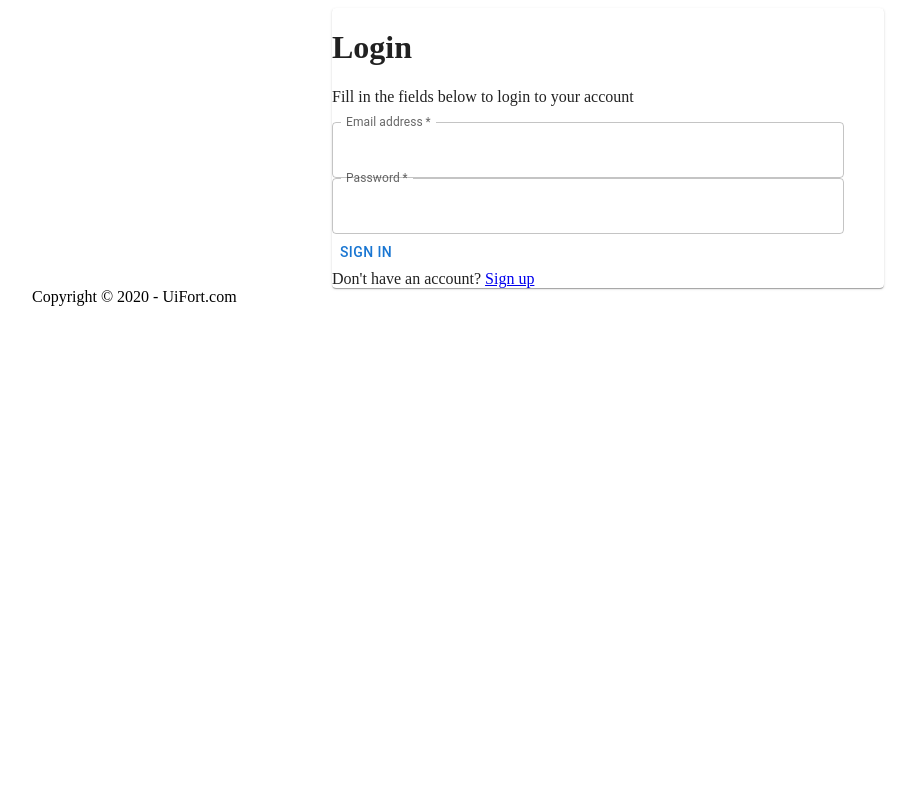
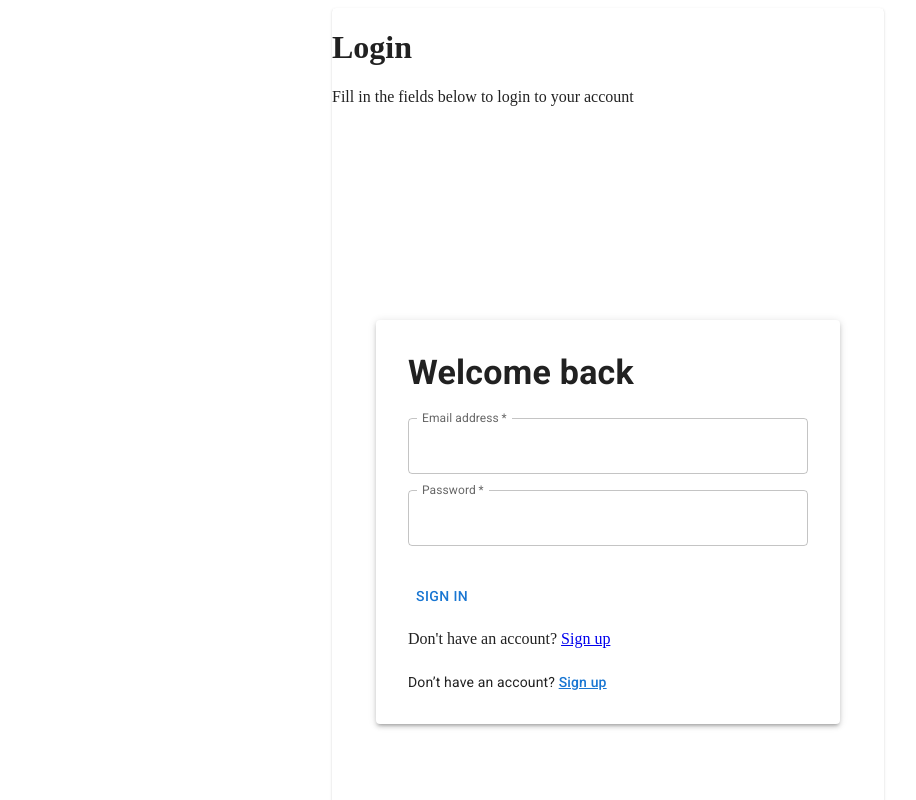
Before and after one commit to tommynunez/Todo_MERN, a React (Vite) app: page / in a window 1280 px wide. Both pictures are taken after a click on the button "Login". Shown: the top 800 px of the page, without its empty margins (32-948 px from the left). Built offline with nearby package versions, Linux system fonts and the light colour scheme; no server answers; grey boxes are pictures that could not be loaded.

Commit message:
putting the page together pc keeps freezing

```diff
--- a/index.html
+++ b/index.html
@@ -3,6 +3,16 @@
   <head>
     <meta charset="UTF-8" />
     <meta name="viewport" content="width=device-width, initial-scale=1.0" />
+    <link rel="preconnect" href="https://fonts.googleapis.com" />
+    <link rel="preconnect" href="https://fonts.gstatic.com" crossorigin />
+    <link
+      rel="stylesheet"
+      href="https://fonts.googleapis.com/css2?family=Roboto:wght@300;400;500;700&display=swap"
+    />
+    <link
+      rel="stylesheet"
+      href="https://fonts.googleapis.com/icon?family=Material+Icons"
+    />
     <title>Vite + React + TS</title>
   </head>
   <body>
--- a/package.json
+++ b/package.json
@@ -17,6 +17,7 @@
   "dependencies": {
     "@emotion/react": "^11.14.0",
     "@emotion/styled": "^11.14.1",
+    "@mui/icons-material": "^7.3.8",
     "@mui/material": "^7.3.8",
     "@rollup/plugin-replace": "^6.0.3",
     "@types/express-validator": "^3.0.2",
@@ -62,8 +63,7 @@
     "@typescript-eslint/parser": "^8.56.1",
     "@vitejs/plugin-react-swc": "^4.2.3",
     "cross-env": "^10.1.0",
-    "eslint": "^10.0.2",
-    "eslint-plugin-react-hooks": "^7.0.1",
+    "eslint": "^9.39.3",
     "eslint-plugin-react-refresh": "^0.5.2",
     "jest": "^30.2.0",
     "ts-jest": "^29.4.6",
--- a/src/client/components/authentication/login/index.tsx
+++ b/src/client/components/authentication/login/index.tsx
@@ -7,16 +7,11 @@ export const Login = () => {
   return (
     <>
       <Grid container spacing={0}>
-        <Grid
-          alignItems="center"
-          className="d-flex align-items-center justify-content-center flex-column"
-        >
-          <div className="divider-v divider-v-lg d-none d-md-block" />
-          <div className="text-center mt-4">
-            <h1 className="font-size-xxl mb-1 font-weight-bold">Login</h1>
-            <p className="mb-0 text-black-50">
-              Fill in the fields below to login to your account
-            </p>
+        <Grid alignItems="center">
+          <div />
+          <div>
+            <h1>Login</h1>
+            <p>Fill in the fields below to login to your account</p>
           </div>
           <div className="py-4">
             <Form />
--- a/src/client/components/authentication/login/login-form/index.tsx
+++ b/src/client/components/authentication/login/login-form/index.tsx
@@ -1,5 +1,13 @@
 import { Link } from "react-router-dom";
-import { Button, InputAdornment, TextField, Typography } from "@mui/material";
+import {
+  Box,
+  Button,
+  Container,
+  InputAdornment,
+  Paper,
+  TextField,
+  Typography,
+} from "@mui/material";
 import { useLoginForm } from "@hooks/useLoginForm";
 import { clearErrorIfHasValue } from "@/client/helpers/validator";
 
@@ -22,10 +30,27 @@ export const Form = () => {
   };
 
   return (
-    <form
+    <Box sx={{ display: "flex", minHeight: "100vh" }}>
+      {/* Left side - Login Form */}
+      <Container
+        maxWidth="sm"
+        sx={{
+          display: "flex",
+          alignItems: "center",
+          justifyContent: "center",
+        }}
+      >
+        <Paper elevation={3} sx={{ p: 4, width: "100%", maxWidth: 400 }}>
+          <Typography variant="h4" fontWeight={700} mb={3}>
+            Welcome back
+          </Typography>
+
+          <Box
+            component="form"
             onSubmit={(event: any) => {
               handleSubmit(event);
             }}
+            sx={{ display: "flex", flexDirection: "column", gap: 2 }}
           >
             <>
               <TextField
@@ -55,7 +80,10 @@ export const Form = () => {
                     setEmailAddressError,
                   );
                 }}
-          helperText={HelperTextRequired(emailAddressError, "Email address")}
+                helperText={HelperTextRequired(
+                  emailAddressError,
+                  "Email address",
+                )}
                 InputProps={{
                   startAdornment: (
                     <InputAdornment position="start">
@@ -104,7 +132,11 @@ export const Form = () => {
 
               <div className="text-center">
                 {hasErrors ? (
-            <Typography variant="caption" gutterBottom className="text-danger">
+                  <Typography
+                    variant="caption"
+                    gutterBottom
+                    className="text-danger"
+                  >
                     Invalid email or password
                   </Typography>
                 ) : null}
@@ -128,6 +160,30 @@ export const Form = () => {
                 </Link>
               </div>
             </>
-    </form>
+          </Box>
+
+          <Typography variant="body2" sx={{ mt: 3 }}>
+            Don’t have an account?{" "}
+            <a href="/signup" style={{ color: "#1976d2", fontWeight: 500 }}>
+              Sign up
+            </a>
+          </Typography>
+        </Paper>
+      </Container>
+
+      {/* Right side - Image */}
+      <Box
+        sx={{
+          flex: 1,
+          display: { xs: "none", md: "block" },
+        }}
+      >
+        <img
+          src="/your-image.jpg"
+          alt="Login visual"
+          style={{ width: "100%", height: "100%", objectFit: "cover" }}
+        />
+      </Box>
+    </Box>
   );
 };
--- a/src/server/index.ts
+++ b/src/server/index.ts
@@ -53,13 +53,18 @@ const cspDirectives = {
   defaultSrc: ["'self'"],
   scriptSrc: isProd
     ? ["'self'"]
-    : ["'self'", "'unsafe-eval'", "'unsafe-inline'"],
+    : [
+        "'self'",
+        "'unsafe-eval'",
+        "'unsafe-inline'",
+        "'https://fonts.googleapis.com'",
+      ],
   connectSrc: isProd ? ["'self'"] : ["'self'", "ws:", "wss:"],
   styleSrc: ["'self'", "'unsafe-inline'"],
   imgSrc: isProd
     ? ["'self'", "data:", "blob:"]
     : ["'self'", "data:", "blob:", devClientOrigin],
-  fontSrc: ["'self'", "data:"],
+  fontSrc: ["'self'", "data:", "https://fonts.gstatic.com"],
   objectSrc: ["'none'"],
   baseUri: ["'self'"],
   frameAncestors: ["'none'"],
--- a/tsconfig.json
+++ b/tsconfig.json
@@ -9,6 +9,7 @@
     "forceConsistentCasingInFileNames": true,
     "noImplicitAny": true,
     "declaration": true,
+    "types": ["node"],
 
     /* Bundler mode */
     "module": "ES2022",
@@ -44,7 +45,6 @@
     "src/client/hooks/usePreventBackButton.js"
   ],
   "exclude": ["node_modules"],
-  "types": ["node"],
   "ts-node": {
     "files": true
   },
```
Also changed, not shown: 1 other file (tests, documents, lock files or other folders). Lines whose indentation alone changed are shown as unchanged.
